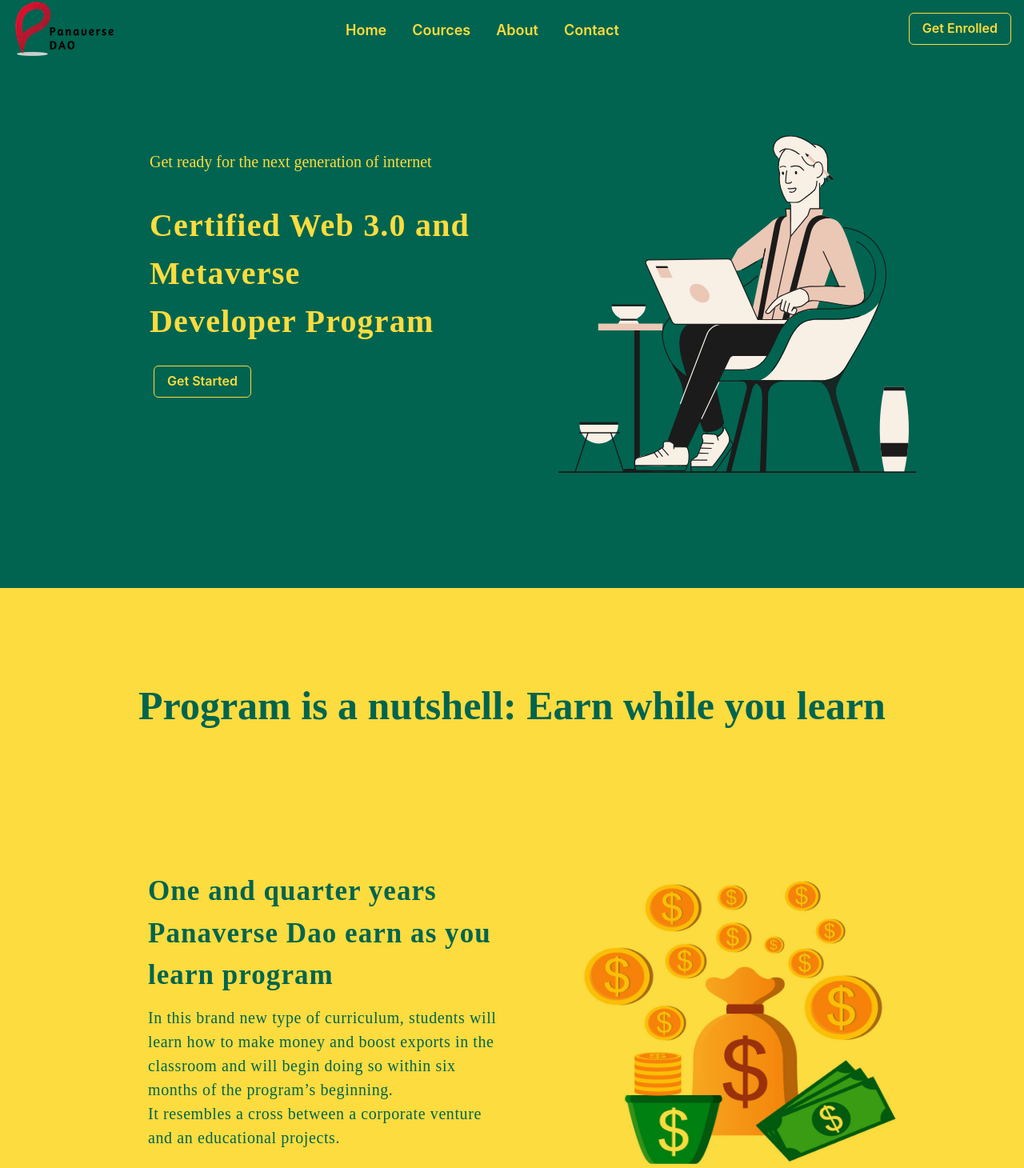
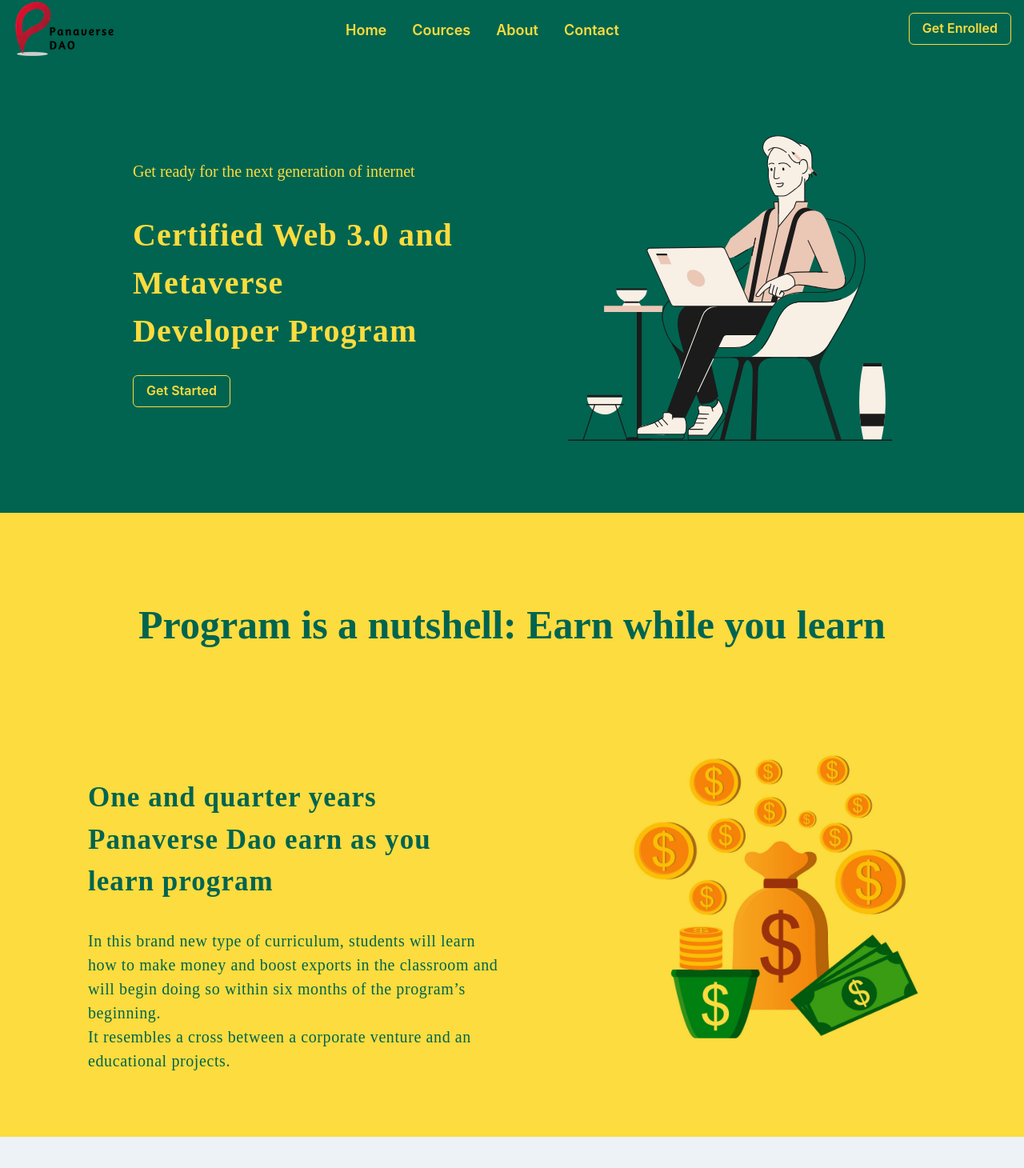
Before and after one commit to AhsanulHaq777/Nextjs-learning-chakraui, a Next.js app in the folder pananverse-dao-web/: page / in a window 1280 px wide. Shown: the part 5-1465 px from the top of the page at 80% size. Built offline with nearby package versions, Linux system fonts and the light colour scheme.

Commit message:
added responsive ness too home page

```diff
--- a/pananverse-dao-web/src/app/home.tsx
+++ b/pananverse-dao-web/src/app/home.tsx
@@ -1,5 +1,5 @@
 "use client"
-import {Box,Grid, Flex, Spacer, Center, Image, Button, Heading, GridItem} from '@chakra-ui/react'
+import {Box,Grid, Flex, Spacer, Center,Text, Image, Button, Heading, GridItem, Container, SimpleGrid} from '@chakra-ui/react'
 import Images from 'next/image'
 
 
@@ -7,7 +7,25 @@
 export default function MainPage(){
     return(
         <>
-            <Flex h='656px' w='100%' bg='#006450' p='50px' color='#FCDC3E'>
+            <Box color='#FCDC3E' bg='#006450'>
+                <Container maxWidth='full'>
+                    <SimpleGrid  p={{lg:'90px', md:'50px',base:'30px'}}  gridTemplateColumns={{base:'repeat(1,1fr)', md:'repeat(2,1fr)', lg:'repeat(2,1fr)'}} gap={{lg:'20px',md:'15px',base:'5px'}}>
+                        <Box mt={{lg:'initial', md:'42px',base:'60px'}} >
+                            <Grid ml={{lg:'60px'}} mt={{lg:'30px', md:'30px'}}>
+                                <Text textAlign={{base:'center',md:'initial',lg:'initial'}} fontFamily='mina' fontWeight='400' fontSize='20px'>Get ready for the next generation of internet</Text>
+                                <Text textAlign={{base:'center',md:'initial',lg:'initial'}} mt={{lg:'35px', md:'42px',base:'20px'}} fontFamily='mina' fontWeight='800' fontSize='40px' letterSpacing='0.03em'>Certified Web 3.0 and Metaverse <br/> Developer Program</Text>
+                                <Box mt='25px' textAlign={{lg:'initial', md:'initial', base:'center'}}>
+                                    <Button colorScheme='#FCDC3E' variant='outline' _hover={{ bg: "#FCDC3E", color: "#006450" }} _focus={{ boxShadow: "outline" }}> Get Started </Button>
+                                </Box>
+                            </Grid>
+                        </Box>
+                        <Box mt={{lg:'initial', md:'42px',base:'60px'}} pl={{lg:'60px'}} display={{lg:'flex',md:'flex'}}>
+                            <Images priority src="/images/landing.svg" width={600} height={500} alt="image1"/>
+                        </Box>
+                    </SimpleGrid>
+                </Container>
+            </Box>
+            {/* <Flex h='656px' w='100%' bg='#006450' p='50px' color='#FCDC3E'>
                 <Box w='630px' h='590px' ml='110px' p='2px'>
                     <Box mt='56px' ml='25px' fontFamily='mina' fontWeight='400' fontSize='20px'>
                         Get ready for the next generation of internet
@@ -24,30 +42,53 @@
                 <Box mt='40px' mr='20px'>
                     <Images priority src="/images/landing.svg" width={600} height={500} alt=""/>
                 </Box>
-       </Flex>
-        <Grid  h='800px'
+            </Flex> */}
+            <Box color='#006450' bg='#FCDC3E'>
+                <Container maxW='full' p={{lg:'50px',md:'35px',base:'20'}}>
+                        <Box textAlign='center'>
+                            <Heading mt={{lg:'60px',md:'45px', base:'30px'}} fontFamily='mina' fontWeight='800' fontSize='50px'>Program is a nutshell: Earn while you learn</Heading>
+                        </Box>
+                    <SimpleGrid  gridTemplateColumns={{base:'repeat(1,1fr)', md:'repeat(2,1fr)', lg:'repeat(2,1fr)'}} gap={{lg:'20px',md:'15px',base:'5px'}}>
+                        <Box ml={{lg:'60px'}} display={{lg:'flex',md:'flex',base:'flex'}}>
+                            <Grid mt={{lg:'160px',md:'90px',base:'50px'}} textAlign={{base:'center',md:'initial',lg:'initial'}}>
+                                <Text fontFamily='mina' fontWeight='800' fontSize='35px' letterSpacing='0.03em'>One and quarter years Panaverse Dao earn as you learn program</Text>
+                                <Text  mt='2px' fontFamily='mina' fontWeight='400' fontSize='20px' letterSpacing='0.03em'>In this brand new type of curriculum, students will learn how to make
+                                    money and boost exports in the classroom and will begin doing so
+                                    within six months of the program’s beginning. <br/>
+                                    It resembles a cross between a corporate venture and an educational
+                                    projects.
+                                </Text>
+                            </Grid>
+                        </Box>
+                        <Box mt={{lg:'60px',md:'60px',base:'10px'}} pl={{lg:'60px'}} display={{lg:'flex',md:'flex'}}>
+                        <Image src="/images/dollarss.png" mixBlendMode= 'multiply' width={600} height={500} alt="image2"/>
+                        </Box>
+                    </SimpleGrid>
+                </Container>
+            </Box>
+            {/* <Grid
                     bg='#FCDC3E'
                     color='#006450'
                 templateRows='repeat(3, 1fr)'
                 templateColumns='repeat(4, 1fr)'
                 p='50px'>
-            <GridItem colSpan={4}>
-                <Box as='h1' textAlign='center' mt='60px' fontFamily='mina' fontWeight='800' fontSize='50px'>
+                <GridItem  colSpan={4}>
+                    <Box  as='h1' textAlign='center' mt={{lg:'60px',md:'45px', base:'30px'}} fontFamily='mina' fontWeight='800' fontSize='50px'>
                         Program is a nutshell: Earn while you learn
                     </Box>
                 </GridItem>
-            <GridItem colSpan={2}>
-                <Box as='h2' ml='135px' mt='70px' fontFamily='mina' fontWeight='800' fontSize='35px' letterSpacing='0.03em'>
+                <GridItem  colSpan={{lg:2,md:3,base:4}}>
+                    <Box as='h2' ml='135px' mt={{lg:'70px',md:'0px',base:'0px'}} fontFamily='mina' fontWeight='800' fontSize='35px' letterSpacing='0.03em'>
                         One and quarter years Panaverse Dao
                         earn as you learn program
                     </Box>
                 </GridItem>
-            <GridItem rowSpan={2} colSpan={2}>
+                <GridItem  rowSpan={{lg:2,md:3, base:3}} colSpan={{lg:2,md:3,base:4}}>
                     <Box mt='10px' mr='20px'>
                         <Image src="/images/dollarss.png" mixBlendMode= 'multiply' width={600} height={500} alt=""/>
                     </Box>
                 </GridItem>
-            <GridItem colSpan={2}>
+                <GridItem  colSpan={{lg:2,md:3,base:4}}>
                     <Box pr='10px' ml='135px' mt='5px' fontFamily='mina' fontWeight='400' fontSize='20px' letterSpacing='0.03em'>
                         In this brand new type of curriculum, students will learn how to make
                         money and boost exports in the classroom and will begin doing so
@@ -56,10 +97,7 @@
                         projects.
                     </Box>
                 </GridItem>
-
-        </Grid>
-
+            </Grid> */}
         </>
-
     )
 }
```
Lines whose indentation alone changed are shown as unchanged.
